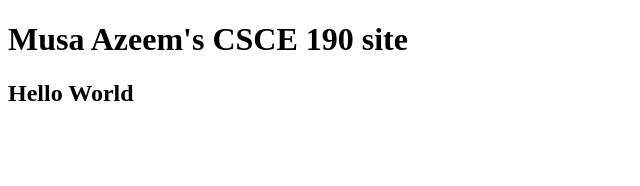
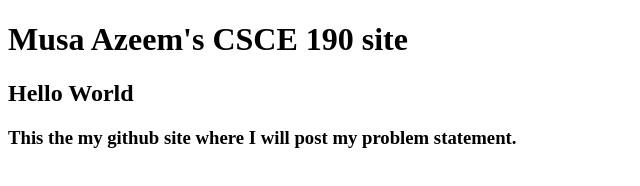
Before and after one commit to MMAzeem3/MMAZeem3.github.io, a plain HTML site: page index.html in a window 1280 px wide. Shown: the whole page, without its empty margins (0-640 px from the left). Drawn offline with Linux system fonts and the light colour scheme.

Commit message:
Add files via upload

```diff
--- a/index.html
+++ b/index.html
@@ -12,5 +12,8 @@
         <h2>
             Hello World
         </h2>
+        <h3>
+            This the my github site where I will post my problem statement.
+        </h3>
     </body>
 </html>
```
